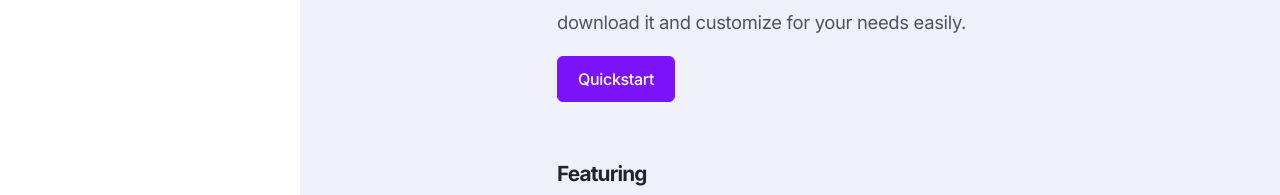
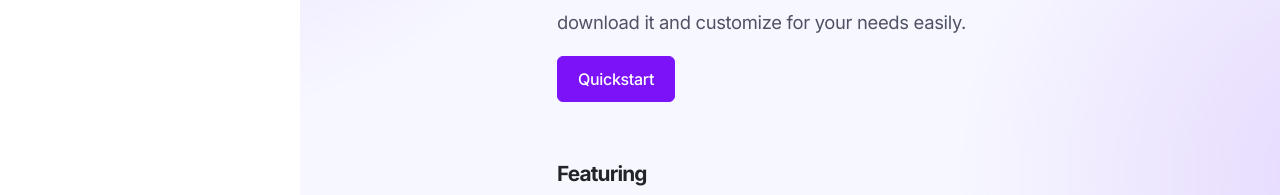
Before and after one commit to eriktailor/bootstrap-documentation-template, a website built with Vite: page src/index.html in a window 1280 px wide. Shown: the part 549-744 px from the top of the page. Built offline with nearby package versions, Linux system fonts and the light colour scheme.

Commit message:
bulbs added

```diff
--- a/src/index.html
+++ b/src/index.html
@@ -77,7 +77,28 @@
         </div>
     </aside>
 
-    <main class="docs-content w-100">
+    <main class="docs-content position-relative w-100">
+
+        <svg class="bg-gradient-bulb-left position-fixed top-0" width="655px" height="1025px" viewBox="0 0 655 1025" version="1.1" xmlns="http://www.w3.org/2000/svg" xmlns:xlink="http://www.w3.org/1999/xlink">
+            <defs>
+                <rect id="path-rtd5uzew3f-1" x="0" y="0" width="655" height="1025"></rect>
+                <radialGradient cx="50%" cy="53.2372883%" fx="50%" fy="53.2372883%" r="44.5431888%" id="radialGradient-rtd5uzew3f-3">
+                    <stop stop-color="#7C12F8" offset="0%"></stop>
+                    <stop stop-color="#7C12F8" stop-opacity="0" offset="100%"></stop>
+                </radialGradient>
+            </defs>
+            <g id="Page-1" stroke="none" stroke-width="1" fill="none" fill-rule="evenodd">
+                <g id="Desktop-HD" transform="translate(-300.000000, 0.000000)">
+                    <g id="Oval" transform="translate(300.000000, 0.000000)">
+                        <mask id="mask-rtd5uzew3f-2" fill="white">
+                            <use xlink:href="#path-rtd5uzew3f-1"></use>
+                        </mask>
+                        <g id="Mask"></g>
+                        <circle fill-opacity="0.14" fill="url(#radialGradient-rtd5uzew3f-3)" mask="url(#mask-rtd5uzew3f-2)" cx="-101.5" cy="227.5" r="470"></circle>
+                    </g>
+                </g>
+            </g>
+        </svg>
         <div class="container col-md-10 col-lg-8 col-xl-6" data-bs-spy="scroll" data-bs-target="#docsNav" data-bs-smooth-scroll="true" data-bs-root-margin="0px 0px -70%" tabindex="0">
             <section>
                 <h1>Documentation template with Bootstrap 5 and Vite.js</h1>
@@ -176,6 +197,27 @@
 
             </section>
         </div>
+
+        <svg class="position-fixed end-0 bottom-0" width="540px" height="731px" viewBox="0 0 540 731" version="1.1" xmlns="http://www.w3.org/2000/svg" xmlns:xlink="http://www.w3.org/1999/xlink">
+            <defs>
+                <rect id="path-_mk43jvm0v-1" x="0" y="0" width="540" height="731"></rect>
+                <radialGradient cx="50%" cy="53.2372883%" fx="50%" fy="53.2372883%" r="44.5431888%" id="radialGradient-_mk43jvm0v-3">
+                    <stop stop-color="#7C12F8" offset="0%"></stop>
+                    <stop stop-color="#7C12F8" stop-opacity="0" offset="100%"></stop>
+                </radialGradient>
+            </defs>
+            <g id="Page-1" stroke="none" stroke-width="1" fill="none" fill-rule="evenodd">
+                <g id="Desktop-HD" transform="translate(-900.000000, -294.000000)">
+                    <g id="Oval" transform="translate(900.000000, 294.000000)">
+                        <mask id="mask-_mk43jvm0v-2" fill="white">
+                            <use xlink:href="#path-_mk43jvm0v-1"></use>
+                        </mask>
+                        <g id="Mask"></g>
+                        <circle id="Oval-Copy" fill-opacity="0.14" fill="url(#radialGradient-_mk43jvm0v-3)" mask="url(#mask-_mk43jvm0v-2)" cx="623.5" cy="622.5" r="470"></circle>
+                    </g>
+                </g>
+            </g>
+        </svg>
     </main>
 
 
--- a/src/scss/_variables.scss
+++ b/src/scss/_variables.scss
@@ -1,7 +1,7 @@
 /* --------------------------------------------------------
 # Custom variables
 ---------------------------------------------------------*/
-$body-bg: #eff0f8;
+$body-bg: #F7F8FF;
 $body-color: #4f5264;
 $primary: #7C12F8;
 $primary-light: lighten($primary, 15%);
--- a/src/scss/styles.scss
+++ b/src/scss/styles.scss
@@ -40,3 +40,9 @@
         margin-left: 300px;
     }
 }
+
+.bg-gradient-bulb-left {
+    @include media-breakpoint-up(lg) {
+        left: 300px;
+    }
+}
```
Also changed, not shown: 1 other file.
